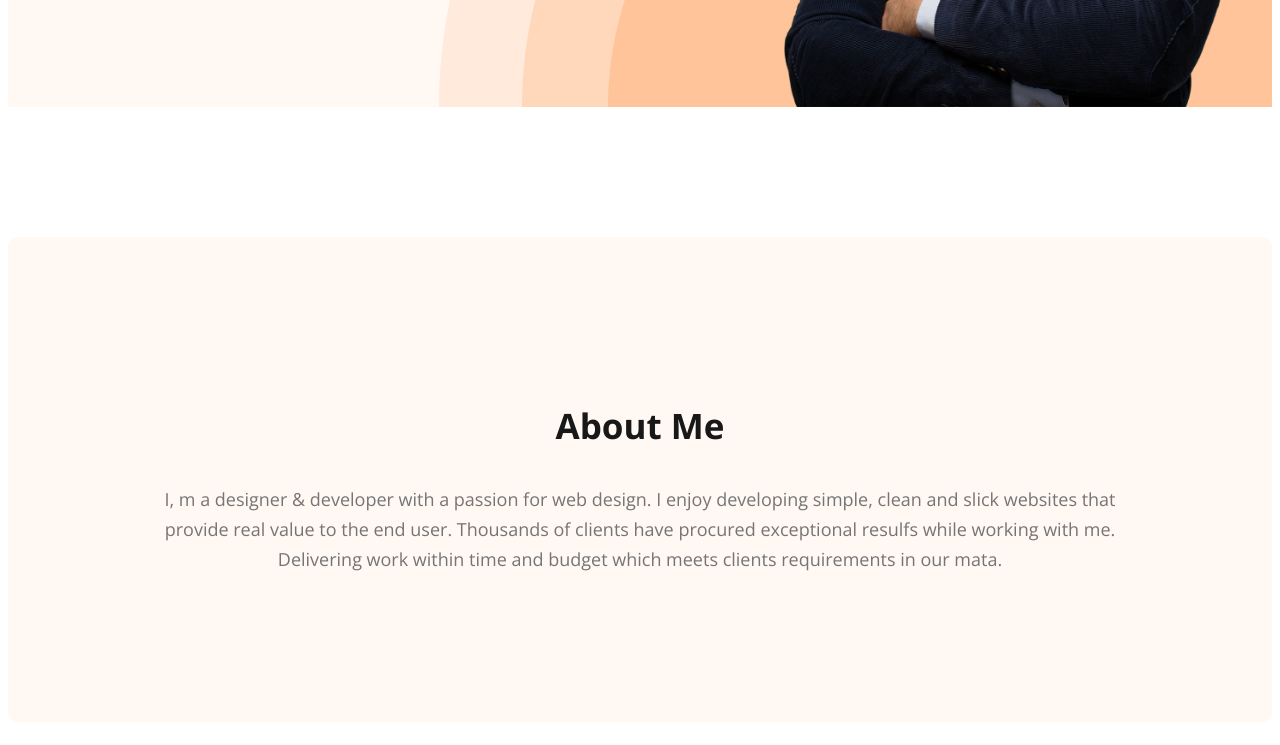
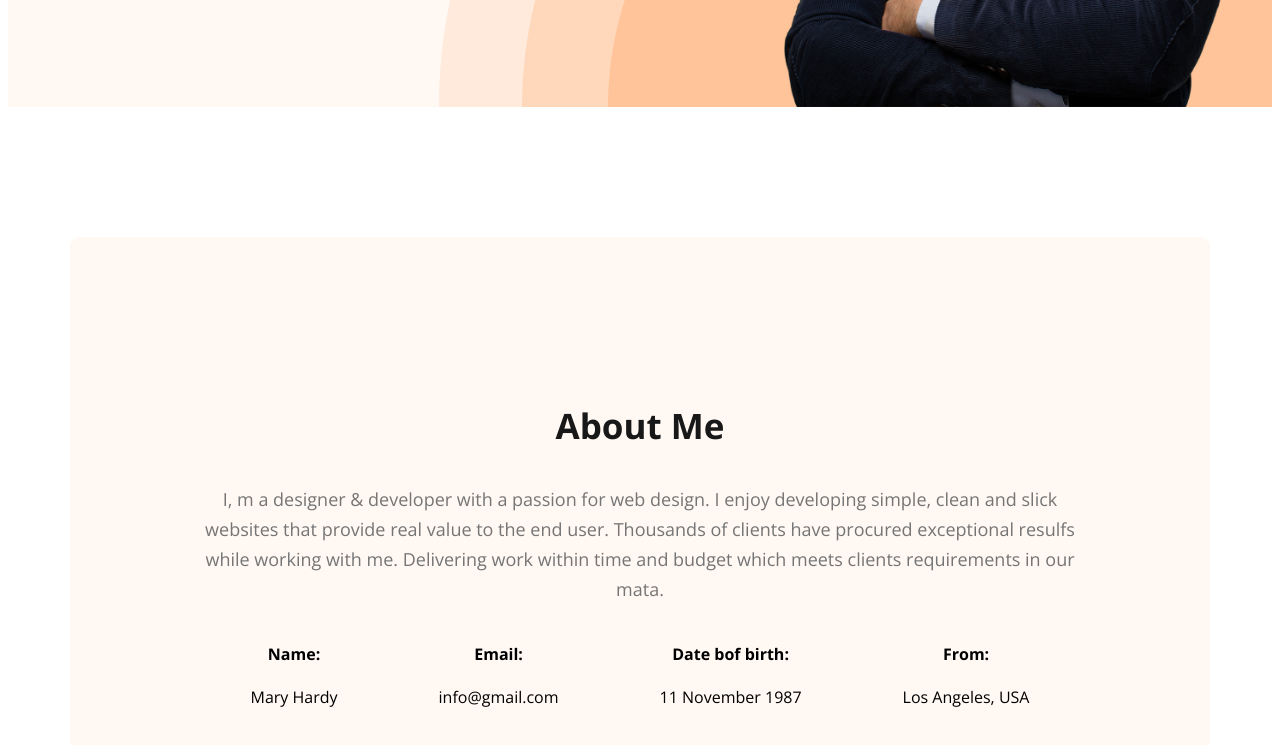
Before and after one commit to Shehab5004/webdeveloper-portfolio, a plain HTML site: page index.html in a window 1280 px wide. Shown: the part 661-1406 px from the top of the page. Drawn offline with nearby package versions, Linux system fonts and the light colour scheme.

Commit message:
added about info

```diff
--- a/index.html
+++ b/index.html
@@ -38,6 +38,25 @@
             <p class="section-description">
                 I, m a designer & developer with a passion for web design. I enjoy developing simple, clean and slick websites that provide real value to the end user. Thousands of clients have procured exceptional resulfs while working with me. Delivering work within time and budget which meets clients requirements in our mata.
             </p>
+            <div class="about-info-container">
+                <!-- .about-info*4>h4.info-title+p.info-description -->
+                <div class="about-info">
+                    <h4 class="info-title">Name:</h4>
+                    <p class="info-description">Mary Hardy </p>
+                </div>
+                <div class="about-info">
+                    <h4 class="info-title">Email:</h4>
+                    <p class="info-description">info@gmail.com</p>
+                </div>
+                <div class="about-info">
+                    <h4 class="info-title">Date bof birth:</h4>
+                    <p class="info-description">11 November 1987</p>
+                </div>
+                <div class="about-info">
+                    <h4 class="info-title">From:</h4>
+                    <p class="info-description">Los Angeles, USA</p>
+                </div>
+            </div>
         </section>
     </main>
     <footer>
--- a/styles/portfolio.css
+++ b/styles/portfolio.css
@@ -104,7 +104,10 @@
 }
 
 /*main section styles*/
-
+main{
+    max-width: 1140px;
+    margin: 0 auto;
+}
 /*about section styles*/
 .about {
     padding: 130px;
@@ -112,3 +115,10 @@
     background: #FFF8F3;
     margin: 130px 0;
 }
+.about-info-container{
+    display: flex;
+    justify-content: space-around;
+}
+.about-info{
+    text-align: center;
+}
```
